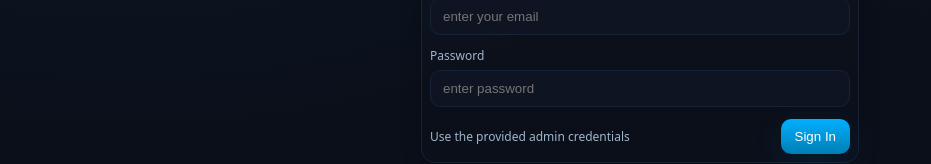
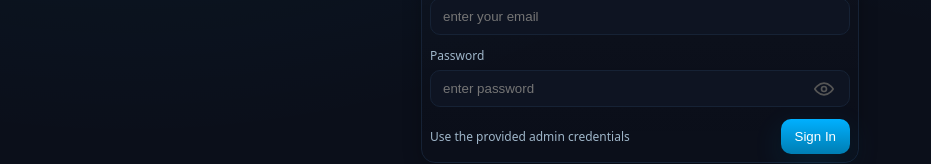
Before and after one commit to the-ascode-solution/tecno-tribe-dashboard, a React (Create React App) app: page / in a window 1280 px wide. Shown: the part 419-583 px from the top of the page, without its empty margins (0-931 px from the left). Built offline with nearby package versions, Linux system fonts and the light colour scheme.

Commit message:
view password button

```diff
--- a/src/App.js
+++ b/src/App.js
@@ -118,6 +118,8 @@ function App() {
   const [open, setOpen] = useState({});
   const [activeTab, setActiveTab] = useState('surveys'); // 'surveys' | 'analytics'
   const [viewMode, setViewMode] = useState('cards'); // 'cards' | 'table'
+  const [showPassword, setShowPassword] = useState(false);
+  const [sortOption, setSortOption] = useState('name-asc');
 
   useEffect(() => {
     const stored = sessionStorage.getItem('isAuthed');
@@ -151,10 +153,32 @@ function App() {
     if (activeTab === 'surveys') {
       list = list.filter((c) => c.collection.toLowerCase().includes('survey'));
     }
-    if (!query) return list;
-    const q = query.toLowerCase();
-    return list.filter(c => c.collection.toLowerCase().includes(q));
-  }, [baseCollections, query, activeTab]);
+    if (query) {
+      const q = query.toLowerCase();
+      list = list.filter(c => c.collection.toLowerCase().includes(q));
+    }
+
+    const sortable = [...list];
+    sortable.sort((a, b) => {
+      const nameA = a.collection.toLowerCase();
+      const nameB = b.collection.toLowerCase();
+      const countA = typeof a.count === 'number' ? a.count : (a.docs?.length || 0);
+      const countB = typeof b.count === 'number' ? b.count : (b.docs?.length || 0);
+      switch (sortOption) {
+        case 'name-desc':
+          return nameB.localeCompare(nameA);
+        case 'count-asc':
+          return countA - countB;
+        case 'count-desc':
+          return countB - countA;
+        case 'name-asc':
+        default:
+          return nameA.localeCompare(nameB);
+      }
+    });
+
+    return sortable;
+  }, [baseCollections, query, activeTab, sortOption]);
 
   const totalDocs = useMemo(() => {
     return collections.reduce((acc, c) => acc + (c.count || (c.docs?.length || 0)), 0);
@@ -219,6 +243,7 @@ function App() {
     setData(null);
     setEmail('');
     setPassword('');
+    setShowPassword(false);
   }
 
   if (!isAuthed) {
@@ -237,7 +262,70 @@ function App() {
             </div>
             <div className="field">
               <label>Password</label>
-              <input className="input" type="password" value={password} onChange={(e) => setPassword(e.target.value)} placeholder="enter password" required />
+              <div style={{ position: 'relative' }}>
+                <input
+                  className="input"
+                  type={showPassword ? 'text' : 'password'}
+                  value={password}
+                  onChange={(e) => setPassword(e.target.value)}
+                  placeholder="enter password"
+                  required
+                  style={{ width: '100%', paddingRight: 48, boxSizing: 'border-box' }}
+                />
+                <button
+                  type="button"
+                  onClick={() => setShowPassword((prev) => !prev)}
+                  aria-label={showPassword ? 'Hide password' : 'Show password'}
+                  style={{
+                    position: 'absolute',
+                    top: '50%',
+                    right: 10,
+                    transform: 'translateY(-50%)',
+                    display: 'flex',
+                    alignItems: 'center',
+                    justifyContent: 'center',
+                    padding: 6,
+                    border: 'none',
+                    background: 'none',
+                    cursor: 'pointer',
+                    color: '#555'
+                  }}
+                >
+                  {showPassword ? (
+                    <svg
+                      xmlns="http://www.w3.org/2000/svg"
+                      viewBox="0 0 24 24"
+                      width="20"
+                      height="20"
+                      fill="none"
+                      stroke="currentColor"
+                      strokeWidth="2"
+                      strokeLinecap="round"
+                      strokeLinejoin="round"
+                    >
+                      <path d="M3 3l18 18" />
+                      <path d="M10.58 10.58a2 2 0 102.83 2.83" />
+                      <path d="M16.24 16.24A9.5 9.5 0 0112 18c-5 0-9-4.5-9-6 0-.7 1.25-2.54 3.5-4.19" />
+                      <path d="M14.12 5.18A9.77 9.77 0 0112 5c-5 0-9 4.5-9 6 0 .39.33 1.18.97 2.05" />
+                    </svg>
+                  ) : (
+                    <svg
+                      xmlns="http://www.w3.org/2000/svg"
+                      viewBox="0 0 24 24"
+                      width="20"
+                      height="20"
+                      fill="none"
+                      stroke="currentColor"
+                      strokeWidth="2"
+                      strokeLinecap="round"
+                      strokeLinejoin="round"
+                    >
+                      <path d="M1 12s4-7 11-7 11 7 11 7-4 7-11 7-11-7-11-7z" />
+                      <circle cx="12" cy="12" r="3" />
+                    </svg>
+                  )}
+                </button>
+              </div>
             </div>
             {error && <div className="error">{error}</div>}
             <div style={{ display: 'flex', justifyContent: 'space-between', alignItems: 'center', marginTop: 12 }}>
@@ -261,6 +349,18 @@ function App() {
           </div>
           <div style={{ display: 'flex', gap: 10, alignItems: 'center' }}>
             <input className="input" placeholder="Search collections…" value={query} onChange={(e) => setQuery(e.target.value)} />
+            <select
+              className="input"
+              value={sortOption}
+              onChange={(e) => setSortOption(e.target.value)}
+              style={{ minWidth: 160 }}
+              aria-label="Sort collections"
+            >
+              <option value="name-asc">Name · A → Z</option>
+              <option value="name-desc">Name · Z → A</option>
+              <option value="count-desc">Documents · High → Low</option>
+              <option value="count-asc">Documents · Low → High</option>
+            </select>
             <div className="segmented">
               <button className={viewMode === 'cards' ? 'active' : ''} onClick={() => setViewMode('cards')}>Cards</button>
               <button className={viewMode === 'table' ? 'active' : ''} onClick={() => setViewMode('table')}>Table</button>
```
